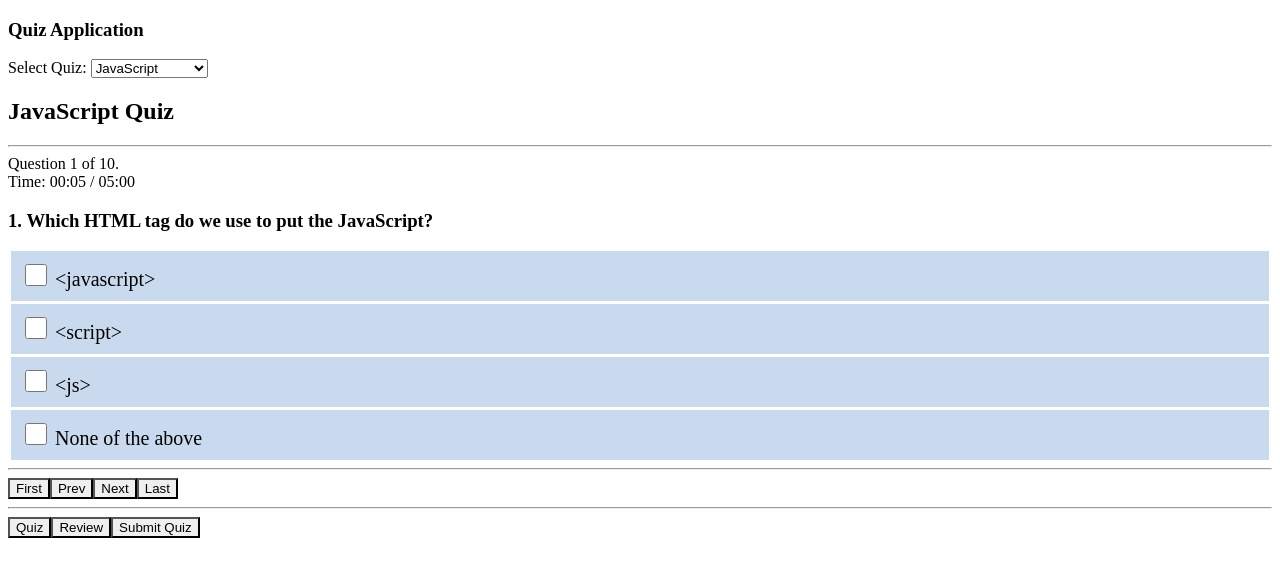
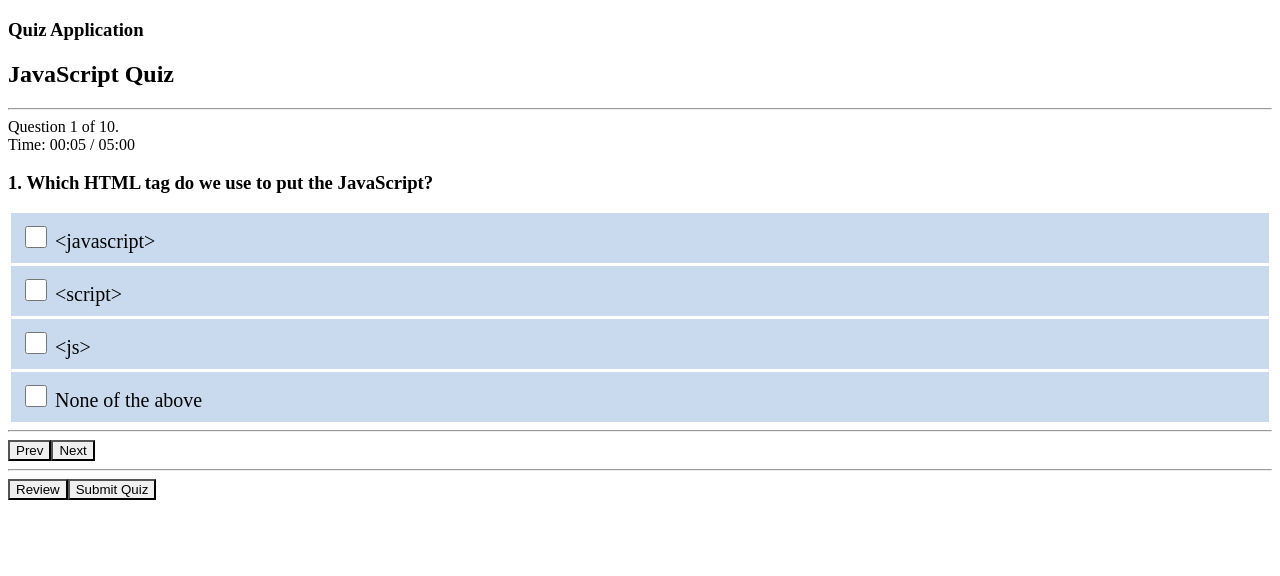
Before and after one commit to SannapaneniBharadwaj/CaseStudyQuizGenerator, an Angular app: page / in a window 1280 px wide. Shown: the top 576 px of the page. Built offline with nearby package versions, Linux system fonts and the light colour scheme.

Commit message:
'Addingmodifiedquiz'

```diff
--- a/src/app/quiz/quiz.component.html
+++ b/src/app/quiz/quiz.component.html
@@ -2,12 +2,7 @@
   <div class="col-6">
     <h3>Quiz Application</h3>
   </div>
-  <div class="col-6 text-right">
-    Select Quiz:
-    <select [(ngModel)]="quizName" (change)="loadQuiz(quizName)">
-      <option *ngFor="let quiz of quizes" [value]="quiz.id">{{quiz.name}}</option>
-    </select>
-  </div>
+
 </div>
 <div id="quiz">
   <h2 class="text-center font-weight-normal">{{quiz.name}}</h2>
@@ -32,10 +27,10 @@
     </div>
     <hr />
     <div class="text-center">
-      <button class="btn btn-default" *ngIf="config.allowBack" (click)="goTo(0);">First</button>
+
       <button class="btn btn-default" *ngIf="config.allowBack" (click)="goTo(pager.index - 1);">Prev</button>
       <button class="btn btn-primary" (click)="goTo(pager.index + 1);">Next</button>
-      <button class="btn btn-default" *ngIf="config.allowBack" (click)="goTo(pager.count - 1);">Last</button>
+
       <!--<pagination *ngIf="config.showPager" direction-links="false" total-items="totalItems" items-per-page="itemsPerPage" ng-model="currentPage" ng-change="pageChanged()"></pagination>-->
     </div>
   </div>
@@ -62,7 +57,7 @@
   </div>
   <hr />
   <div *ngIf="mode!='result'">
-    <button class="btn btn-warning" (click)="mode = 'quiz'">Quiz</button>
+
     <button class="btn btn-info" (click)="mode = 'review'">Review</button>
     <button class="btn btn-primary" (click)="onSubmit();">Submit Quiz</button>
   </div>
```
